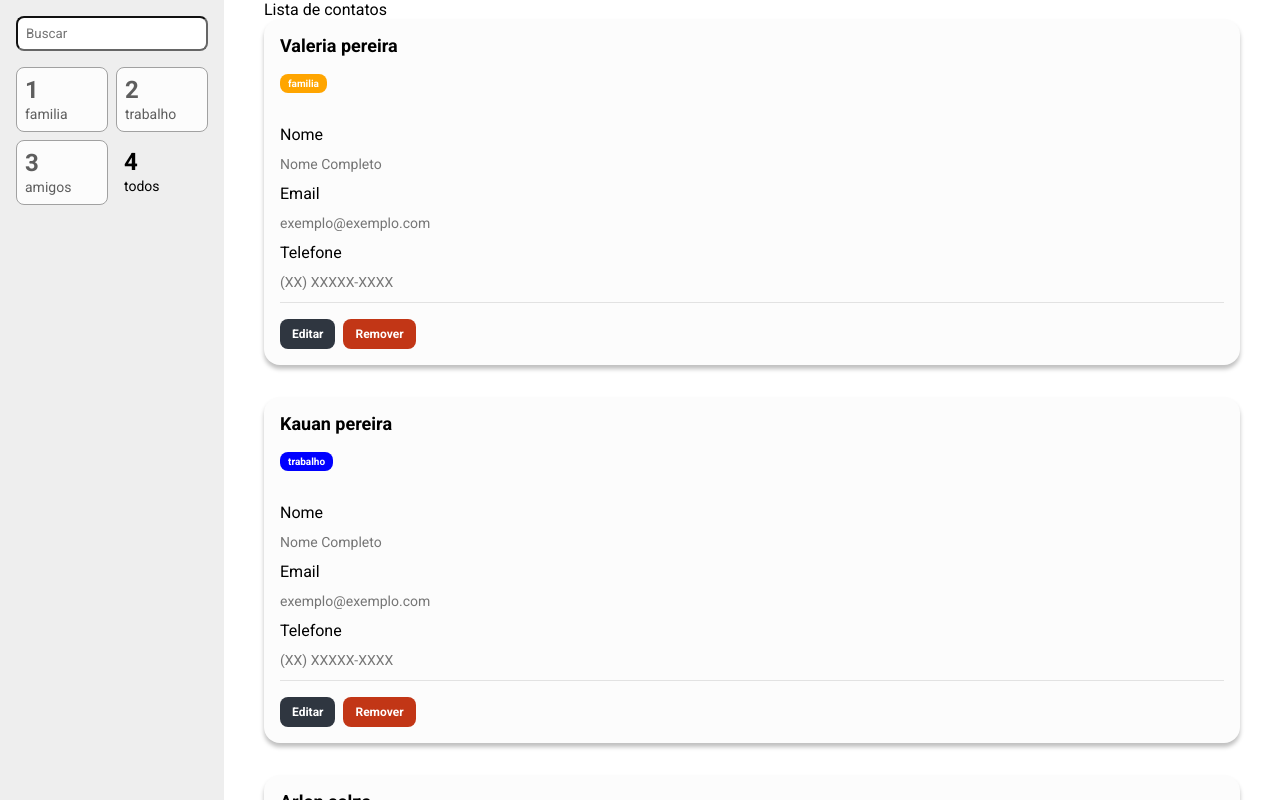
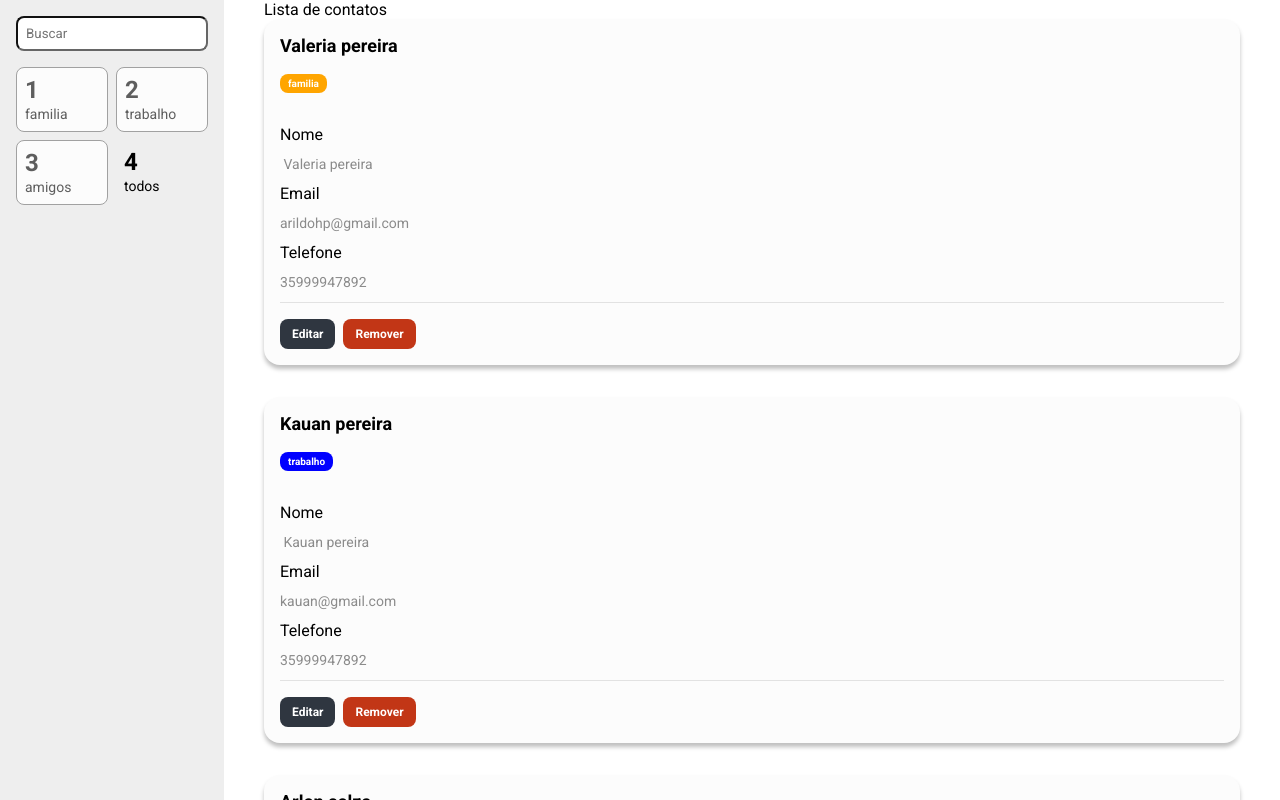
Before and after one commit to arildohp/lista_de_contatos, a React (Create React App) app: page / in a window 1280 px wide. Built offline with nearby package versions, Linux system fonts and the light colour scheme.

Commit message:
editando um novo contato

```diff
--- a/src/Container/ListaDeContatos/index.tsx
+++ b/src/Container/ListaDeContatos/index.tsx
@@ -16,8 +16,10 @@ const ListaDeContatos = () => {
             <Contato
               id={c.id}
               contato={c.contato}
+              nContato={c.nContato}
               categoria={c.categoria}
               nome={c.nome}
+              email={c.email}
             />
           </li>
         ))}
--- a/src/components/Contato/index.tsx
+++ b/src/components/Contato/index.tsx
@@ -1,4 +1,4 @@
-import { useState } from 'react'
+import { useState, useEffect } from 'react'
 import { useDispatch } from 'react-redux'
 
 import * as S from './styles'
@@ -8,7 +8,14 @@ import ContatoClass from '../../models/Contato'
 
 type Props = ContatoClass
 
-const Contato = ({ contato: contatoOriginal, nome, categoria, id }: Props) => {
+const Contato = ({
+  contato: contatoOriginal,
+  nome,
+  categoria,
+  id,
+  nContato,
+  email
+}: Props) => {
   const dispatch = useDispatch()
   const [estaEditando, setEstaEditando] = useState(false)
   const [contato, setContato] = useState('')
@@ -17,16 +24,31 @@ const Contato = ({ contato: contatoOriginal, nome, categoria, id }: Props) => {
     <S.Card>
       <S.Titulo>{nome}</S.Titulo>
       <S.Tag categoria={categoria}>{categoria}</S.Tag>
-      <S.Descricao
-        value={contato}
+      <S.Descricao />
+      <label>Nome</label>
+      <S.Contato
+        value={nome}
         onChange={(evento) => setContato(evento.target.value)}
+        type="text"
+        placeholder="Nome Completo"
+        required
       />
-      <label>Nome</label>
-      <S.Contato type="text" placeholder="Nome Completo" required />
       <label>Email</label>
-      <S.Contato type="email" placeholder="exemplo@exemplo.com" required />
+      <S.Contato
+        value={email}
+        onChange={(evento) => setContato(evento.target.value)}
+        type="email"
+        placeholder="exemplo@exemplo.com"
+        required
+      />
       <label>Telefone</label>
-      <S.Contato type="tel" placeholder="(XX) XXXXX-XXXX" required />
+      <S.Contato
+        value={nContato}
+        onChange={(evento) => setContato(evento.target.value)}
+        type="tel"
+        placeholder="(XX) XXXXX-XXXX"
+        required
+      />
       <S.BarraAcoes>
         {estaEditando ? (
           <>
--- a/src/store/reducers/contatos.ts
+++ b/src/store/reducers/contatos.ts
@@ -11,18 +11,24 @@ const initialState: ContatosState = {
       id: 1,
       contato: 'valeria pereira',
       nome: ' Valeria pereira',
+      nContato: 35999947892,
+      email: 'arildohp@gmail.com',
       categoria: 'familia'
     },
     {
       id: 2,
       contato: 'Kauan pereira',
       nome: ' Kauan pereira',
-      categoria: 'trabalho'
+      nContato: 35999947892,
+      categoria: 'trabalho',
+      email: 'kauan@gmail.com'
     },
     {
       id: 3,
       contato: 'Arlon solza',
       nome: ' Arlon solza',
+      nContato: 35999578923,
+      email: 'arlon@gmail.com',
       categoria: 'amigos'
     }
   ]
```
Also changed, not shown: src/models/Contato.ts (+12 -1 lines).
